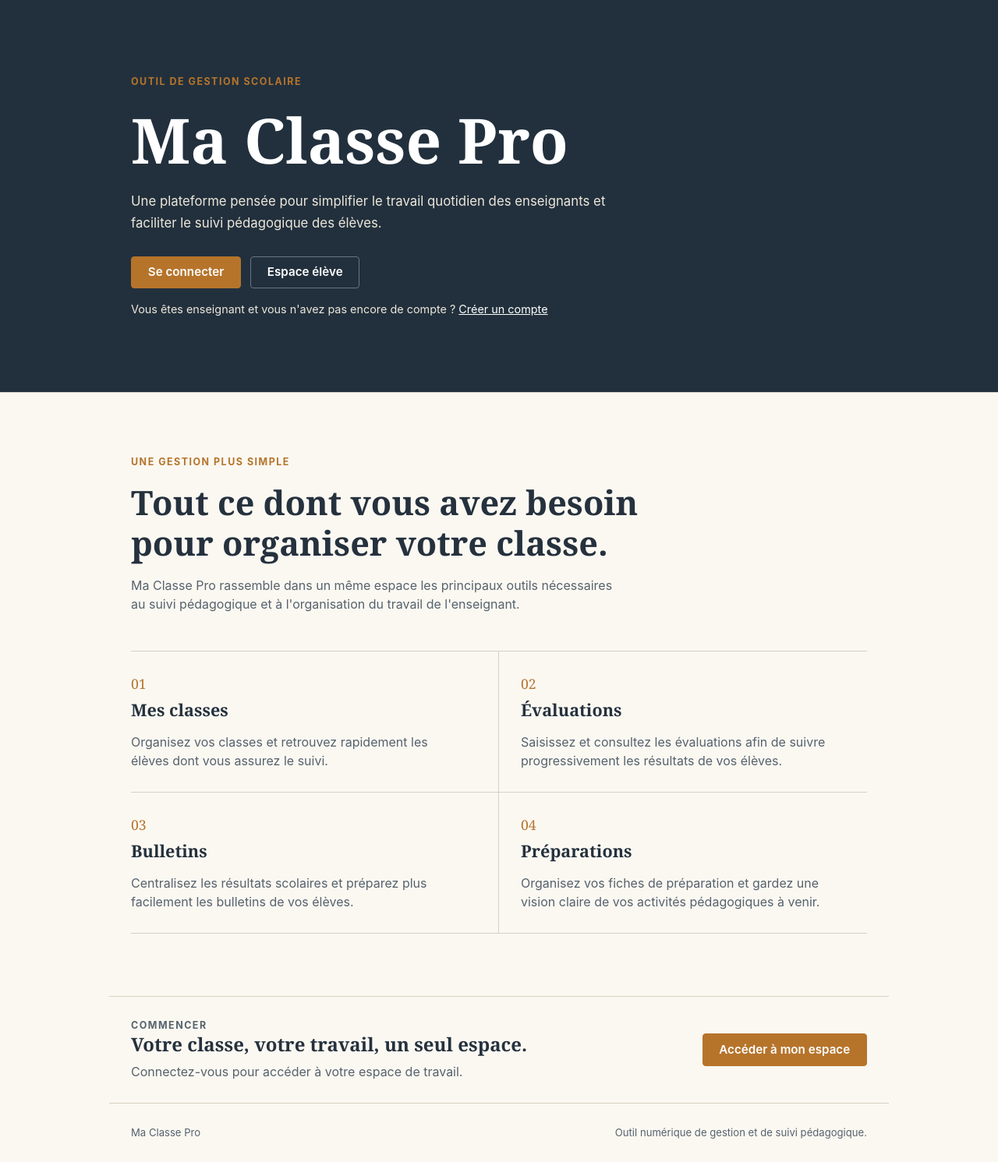
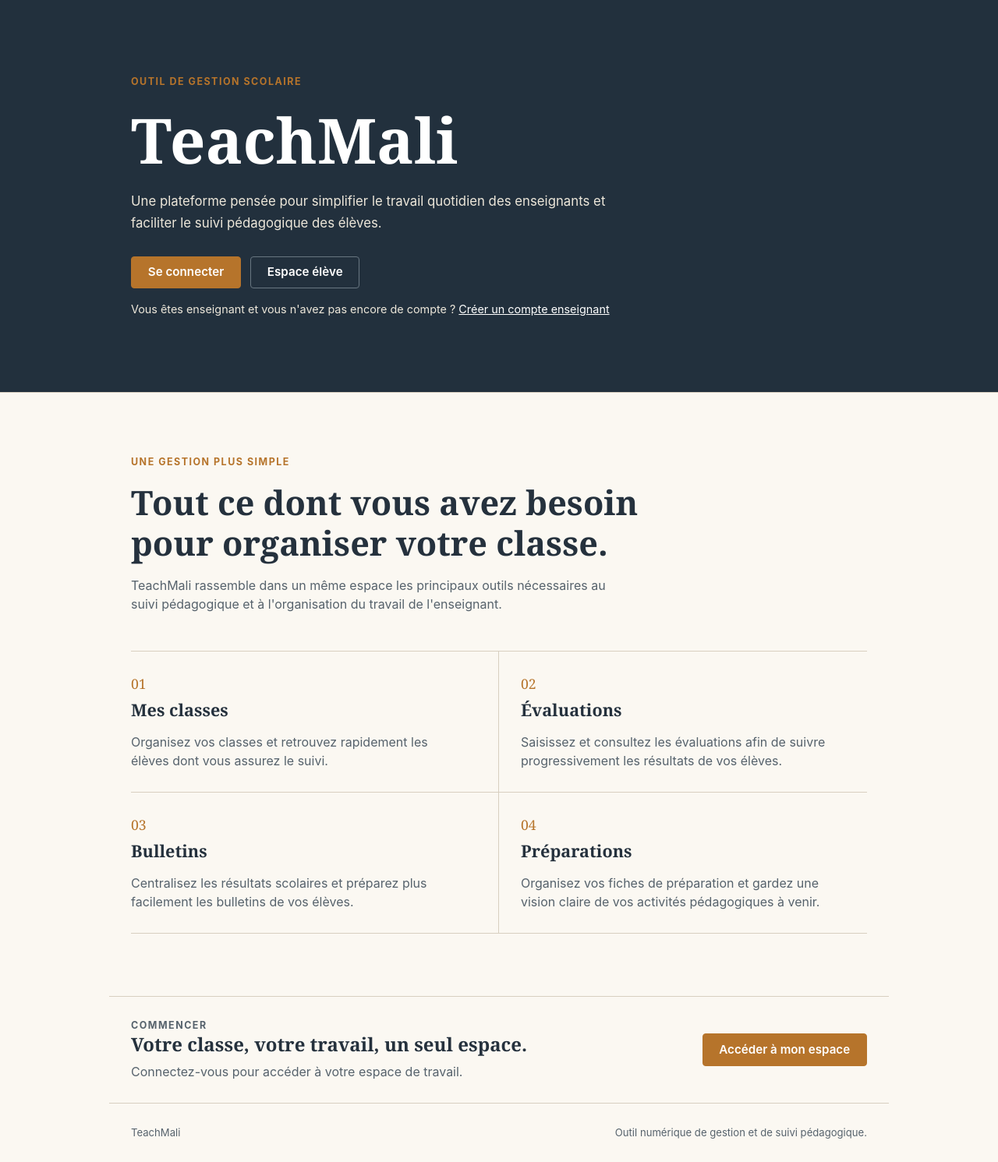
Before and after one commit to horondensidi-rgb/ma-classe-pro, a Django app: page / in a window 1280 px wide. Shown: the part 63-1554 px from the top of the page at 78% size. Run offline with Django 5.2, Linux system fonts and the light colour scheme.

Commit message:
Modification du nom de l'application

```diff
--- a/templates/base.html
+++ b/templates/base.html
@@ -4,7 +4,7 @@
 <head>
     <meta charset="UTF-8">
     <meta name="viewport" content="width=device-width, initial-scale=1.0">
-    <title>{% block titre %}Ma Classe Pro{% endblock %}</title>
+    <title>{% block titre %}TeachMali{% endblock %}</title>
     <link rel="stylesheet" href="{% static 'comptes/css/style.css' %}">
 </head>
 <body>
--- a/templates/bulletins/detail_classe.html
+++ b/templates/bulletins/detail_classe.html
@@ -1,6 +1,6 @@
 {% extends 'base.html' %}
 
-{% block titre %}{{ classe.nom }} — Ma Classe Pro{% endblock %}
+{% block titre %}{{ classe.nom }} — TeachMali{% endblock %}
 
 {% block contenu %}
 <div class="contenu">
@@ -16,7 +16,7 @@
                 <li>
                     {{ cm.matiere.nom }}
                     — coefficient {{ cm.coefficient }}
-                    ({{ cm.enseignant.user.get_full_name }})
+                    <span style="color: green;">({{ cm.enseignant.user.get_full_name }} | Tel: {{cm.enseignant.telephone}})</span>
                     <a href="{% url 'evaluations:liste_evaluations' cm.id %}">Évaluations</a>
                 </li>
             {% endfor %}
--- a/templates/classes/detail_classe.html
+++ b/templates/classes/detail_classe.html
@@ -1,6 +1,6 @@
 {% extends 'base.html' %}
 
-{% block titre %}{{ classe.nom }} — Ma Classe Pro{% endblock %}
+{% block titre %}{{ classe.nom }} — TeachMali{% endblock %}
 
 {% block contenu %}
 <div class="contenu">
--- a/templates/classes/fiche_eleve.html
+++ b/templates/classes/fiche_eleve.html
@@ -1,6 +1,6 @@
 {% extends 'base.html' %}
 
-{% block titre %}{{ eleve.nom_complet }} — Ma Classe Pro{% endblock %}
+{% block titre %}{{ eleve.nom_complet }} — TeachMali{% endblock %}
 
 {% block contenu %}
 <div class="contenu">
@@ -21,7 +21,7 @@
               onsubmit="return confirm('{% if eleve.compte_utilisateur %}Générer un nouveau code d{% else %}Créer l{% endif %}\'accès pour {{ eleve.nom_complet }} ?');">
             {% csrf_token %}
             <button type="submit" class="bouton-secondaire">
-                {% if eleve.compte_utilisateur %}Réinitialiser le code d'accès{% else %}Créer l'accès élève{% endif %}
+                {% if eleve.compte_utilisateur %}Réinitialiser le code d'accès aux devoirs{% else %}Créer l'accès élève aux devoirs{% endif %}
             </button>
         </form>
     </div>
--- a/templates/classes/liste_classes.html
+++ b/templates/classes/liste_classes.html
@@ -1,6 +1,6 @@
 {% extends 'base.html' %}
 
-{% block titre %}Mes classes — Ma Classe Pro{% endblock %}
+{% block titre %}Mes classes — TeachMali{% endblock %}
 
 {% block contenu %}
 <div class="contenu">
--- a/templates/comptes/accueil.html
+++ b/templates/comptes/accueil.html
@@ -1,13 +1,13 @@
 {% extends 'base.html' %}
 
-{% block titre %}Ma Classe Pro — Gestion scolaire{% endblock %}
+{% block titre %}TeachMali — Gestion scolaire{% endblock %}
 
 {% block contenu %}
 
 <section class="accueil-hero">
     <div class="accueil-hero-contenu">    <p class="accueil-sur-titre">OUTIL DE GESTION SCOLAIRE</p>
 
-    <h1>Ma Classe Pro</h1>
+    <h1>TeachMali</h1>
 
     <p class="accueil-introduction">
         Une plateforme pensée pour simplifier le travail quotidien
@@ -27,7 +27,7 @@
     <p class="accueil-inscription">
         Vous êtes enseignant et vous n'avez pas encore de compte ?
         <a href="{% url 'comptes:inscription' %}">
-            Créer un compte
+            Créer un compte enseignant
         </a>
     </p>
 
@@ -41,7 +41,7 @@
     </h2>
 
     <p>
-        Ma Classe Pro rassemble dans un même espace les principaux
+        TeachMali rassemble dans un même espace les principaux
         outils nécessaires au suivi pédagogique et à l'organisation
         du travail de l'enseignant.
     </p>
@@ -116,7 +116,7 @@
 </a>
 
 </section><footer class="accueil-pied"><p>
-    Ma Classe Pro
+    TeachMali
 </p>
 
 <p>
--- a/templates/comptes/connexion.html
+++ b/templates/comptes/connexion.html
@@ -1,6 +1,6 @@
 {% extends 'base.html' %}
 
-{% block titre %}Connexion — Ma Classe Pro{% endblock %}
+{% block titre %}Connexion — TeachMali {% endblock %}
 
 {% block contenu %}
 <div class="ecran-auth">
@@ -8,7 +8,7 @@
     <div class="ecran-auth-panneau">
         <h1>Préparez vos cours. Suivez vos classes. Gagnez du temps.</h1>
         <p>
-            Ma Classe Pro accompagne les enseignants maliens dans la
+            TeachMali accompagne les enseignants maliens dans la
             préparation des fiches, la gestion des évaluations et
             l'édition des bulletins, selon la méthodologie officielle.
         </p>
--- a/templates/comptes/inscription.html
+++ b/templates/comptes/inscription.html
@@ -1,6 +1,6 @@
 {% extends 'base.html' %}
 
-{% block titre %}Créer un compte — Ma Classe Pro{% endblock %}
+{% block titre %}Créer un compte — TeachMali{% endblock %}
 
 {% block contenu %}
 <div class="ecran-auth">
--- a/templates/comptes/tableau_bord.html
+++ b/templates/comptes/tableau_bord.html
@@ -1,6 +1,6 @@
 {% extends 'base.html' %}
 
-{% block titre %}Tableau de bord — Ma Classe Pro{% endblock %}
+{% block titre %}Tableau de bord — TeachMali{% endblock %}
 
 {% block contenu %}
 <div class="contenu">
--- a/templates/evaluations/eleve_tableau_bord.html
+++ b/templates/evaluations/eleve_tableau_bord.html
@@ -8,6 +8,7 @@
     <p class="liste-classes-meta">{{ eleve.classe.nom }}</p>
 
     {% if lignes %}
+<p>Evaluation(s) en attente...</p>
         <table class="tableau">
             <thead>
                 <tr>
@@ -19,6 +20,7 @@
             </thead>
             <tbody>
                 {% for ligne in lignes %}
+<p>Evaluation(s) traitée(s) ✓</p>
                     <tr>
                         <td data-label="Matière">{{ ligne.evaluation.classe_matiere.matiere.nom }}</td>
                         <td data-label="Évaluation">{{ ligne.evaluation.titre }}</td>
```
